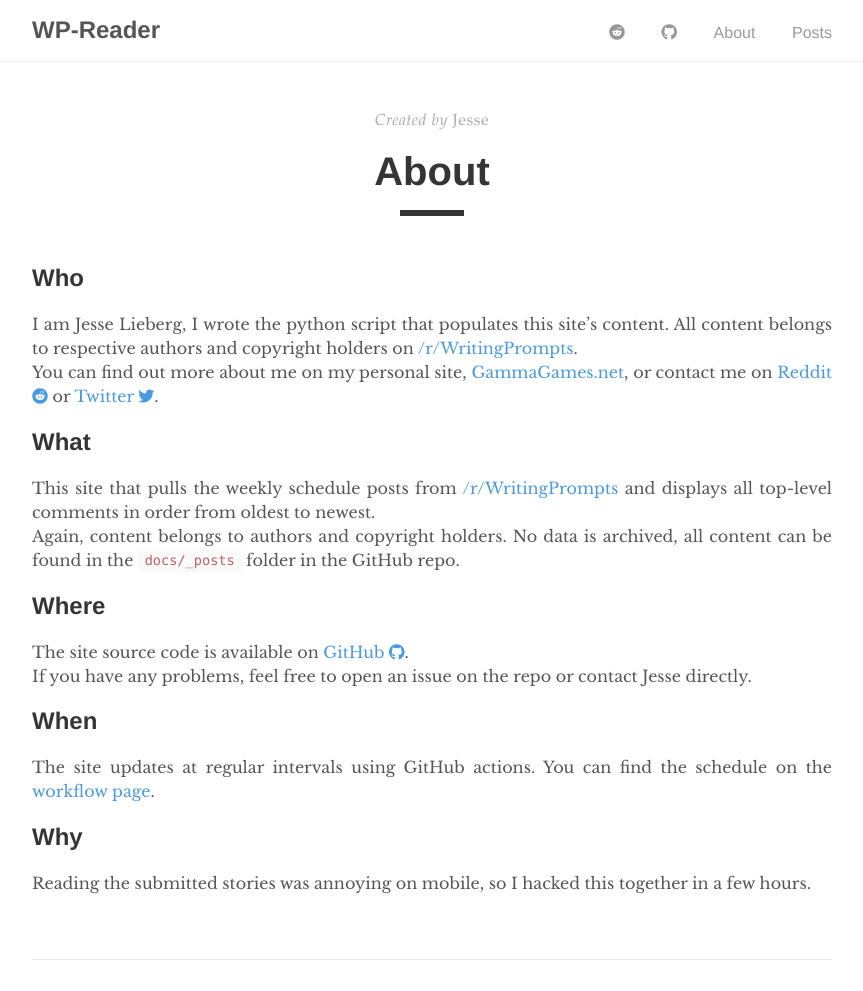
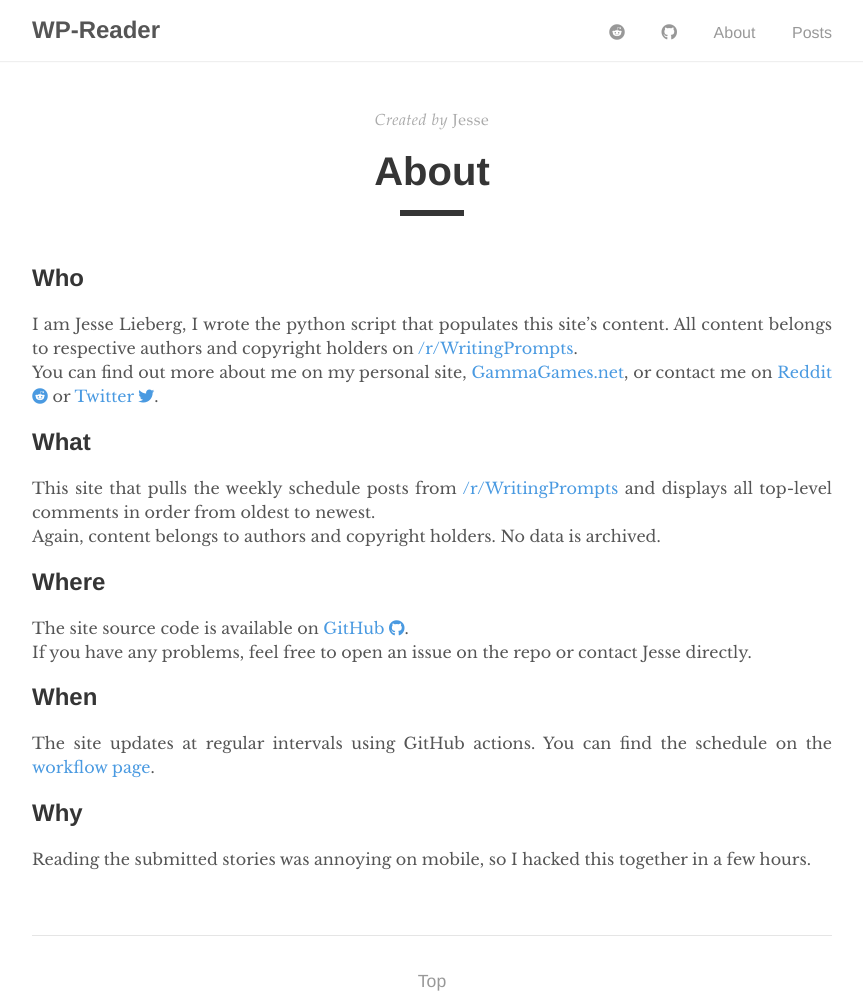
Before and after one commit to GammaGames/wp-reader-public, a Jekyll site: the page built from docs/_pages/about.md, in a window 1280 px wide, cut to the strip 0-991 px from the top of the page. Shown: the whole strip, without its empty margins (208-1071 px from the left). Built offline with Jekyll 4.4.1, drawn with Linux system fonts in a browser that asks for light colours; nearby versions of some CDN libraries.

Commit message:
Update about.md

```diff
--- a/docs/_pages/about.md
+++ b/docs/_pages/about.md
@@ -13,7 +13,7 @@
 ## What
 
 This site that pulls the weekly schedule posts from [/r/WritingPrompts](https://reddit.com/r/writingprompts) and displays all top-level comments in order from oldest to newest.
-Again, content belongs to authors and copyright holders. No data is archived, all content can be found in the `docs/_posts` folder in the GitHub repo.
+Again, content belongs to authors and copyright holders. No data is archived.
 
 ## Where
 
```
